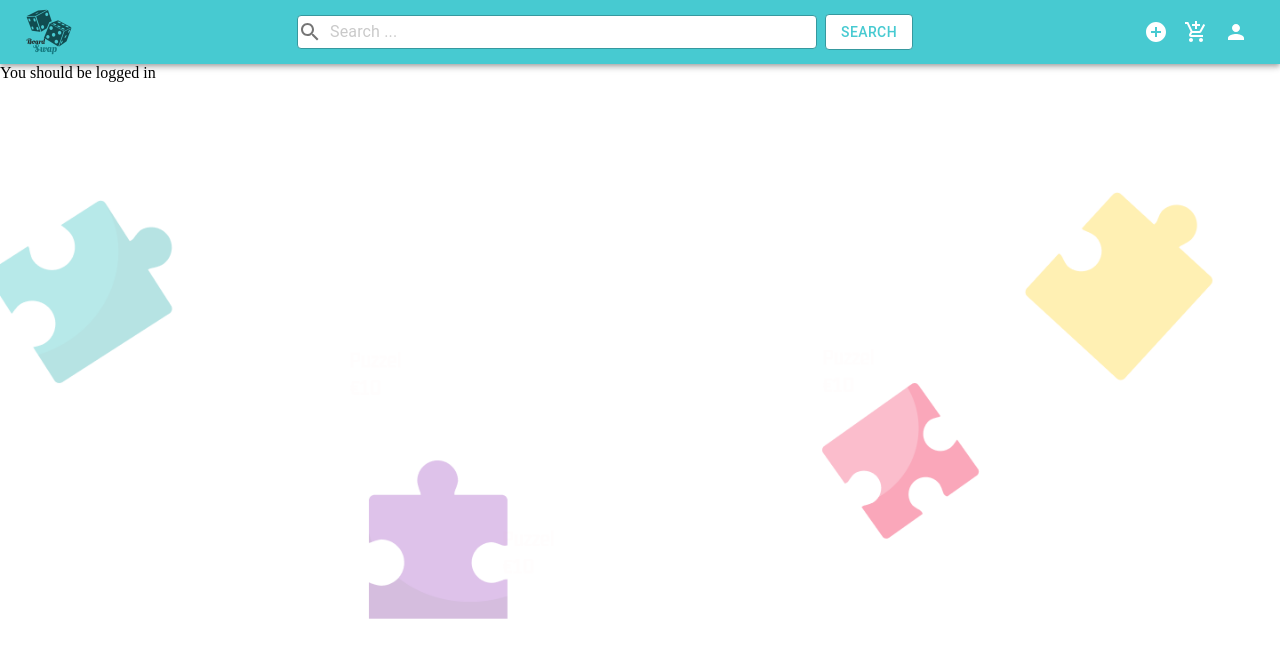
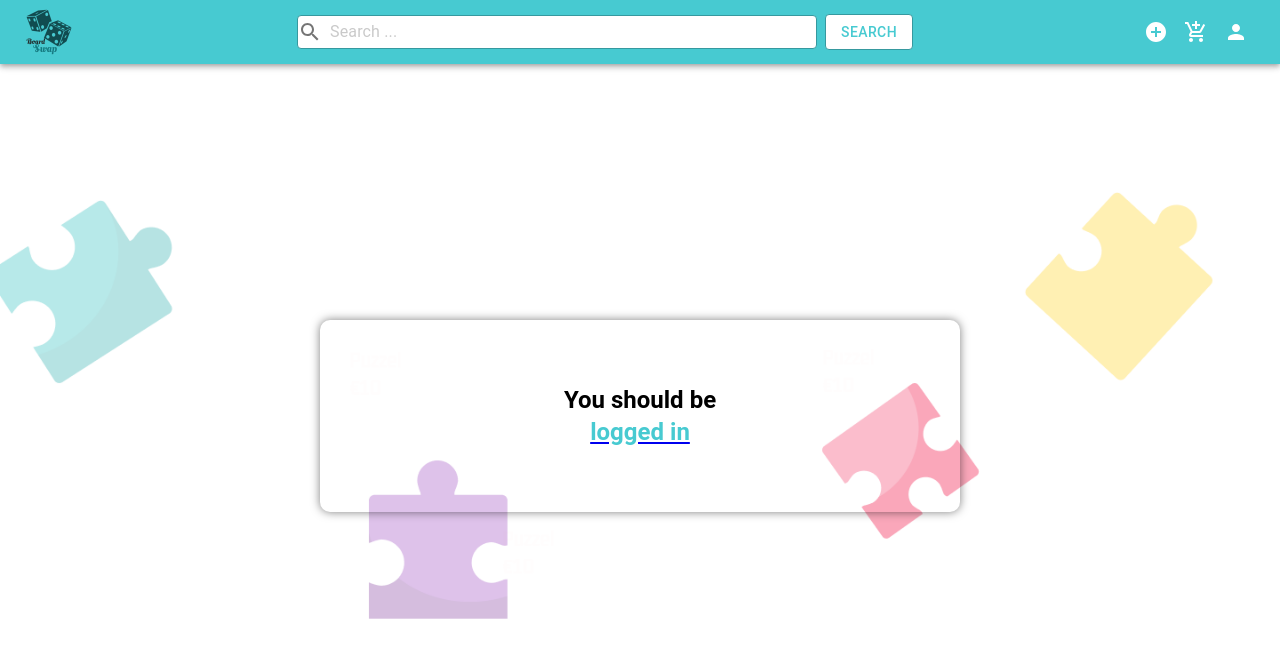
Before and after one commit to starshynova/BoardSwap, a React (Vite) app in the folder client/: page /items/create in a window 1280 px wide. Shown: the top 658 px of the page. Built offline with nearby package versions, Linux system fonts and the light colour scheme.

Commit message:
fix error div

```diff
--- a/client/src/pages/Item/CreateItem.jsx
+++ b/client/src/pages/Item/CreateItem.jsx
@@ -1,4 +1,6 @@
 import CreateItemForm from "../../components/CreateItemForm";
+import { Typography } from "@mui/material";
+import { Link } from "react-router-dom";
 
 const CreateItem = () => {
   const token = localStorage.getItem("authToken");
@@ -6,8 +8,28 @@ const CreateItem = () => {
   return (
     <>
       {!token ? (
-        <div>
-          <p>You should be logged in</p>
+        <div
+          style={{
+            width: "50%",
+            height: "50%",
+            margin: "auto",
+            marginTop: "20%",
+            display: "flex",
+            justifyContent: "center",
+            alignItems: "center",
+            color: "#000000",
+            borderRadius: "10px",
+            boxShadow: "0 0 10px rgba(0,0,0,0.5)",
+          }}
+        >
+          <Typography variant="h5" textAlign="center">
+            You should be <br />
+            <Link to="/login">
+              <Typography variant="h5" component="span" color="#47CAD1">
+                logged in
+              </Typography>
+            </Link>
+          </Typography>
         </div>
       ) : (
         <CreateItemForm />
```
